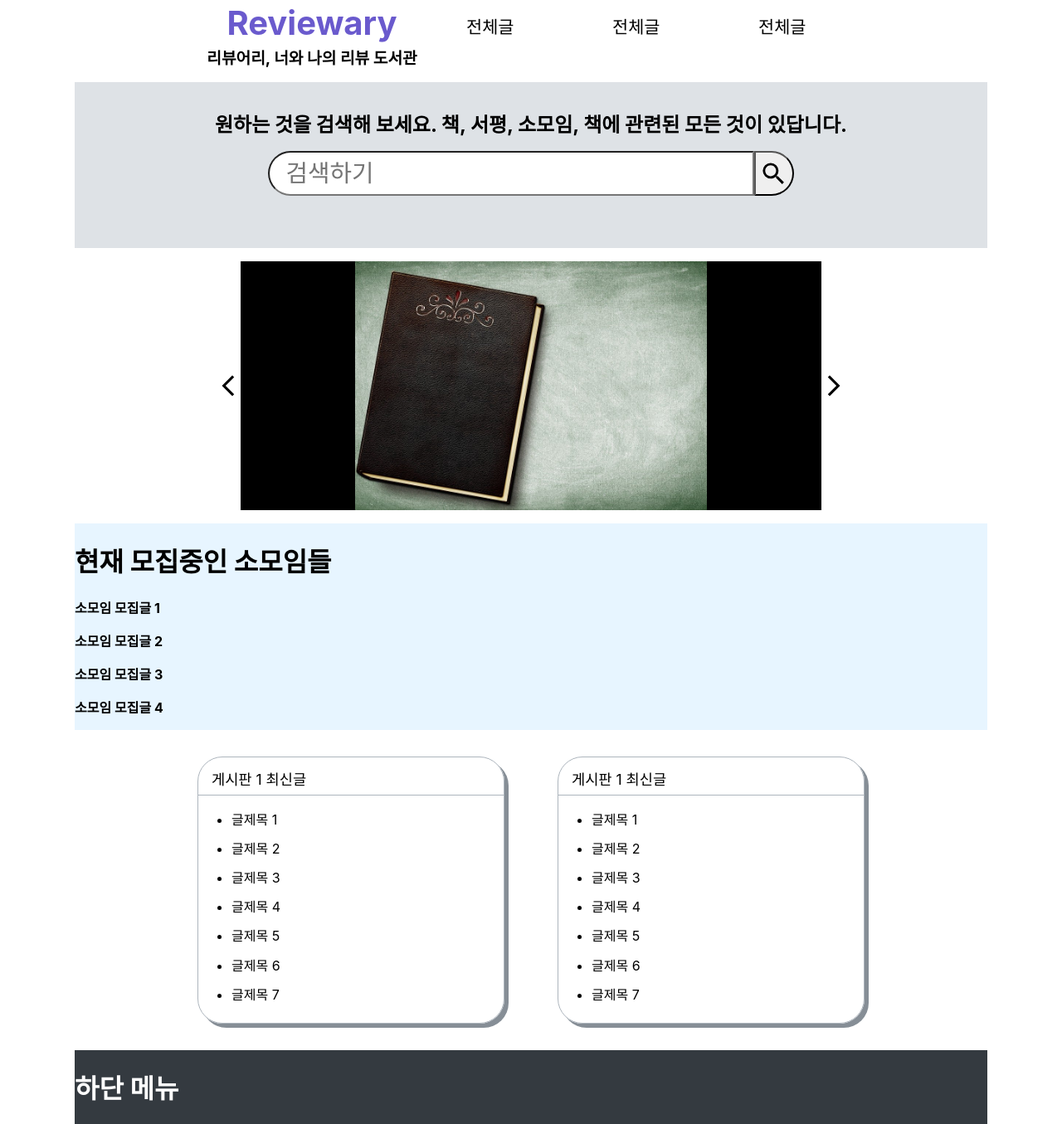
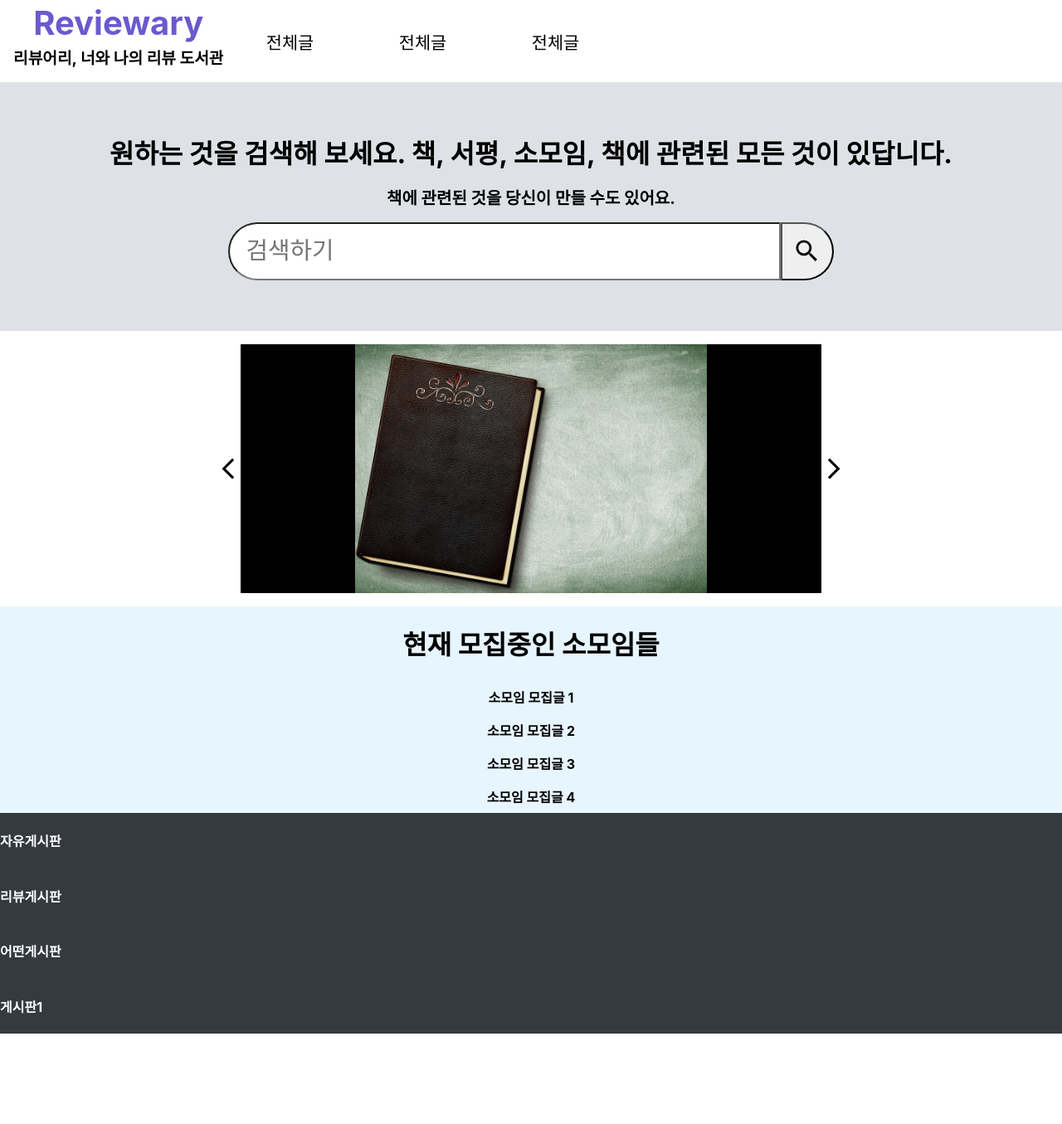
Before and after one commit to witch-factory/book-community, a React (Create React App) app in the folder client/: page / in a window 1280 px wide. Shown: the whole page at 83% size. After the commit the page ends 1246 px from the top, so only its background shows below. Built offline with nearby package versions, Linux system fonts and the light colour scheme.

Commit message:
메인페이지 레이아웃 수정. 너비 100%로

```diff
--- a/client/src/MainPage.js
+++ b/client/src/MainPage.js
@@ -1,7 +1,6 @@
 import React from 'react';
 import styled from 'styled-components';
 import PageHeader from './PageHeader';
-import HorizontalContainer from './common/HorizontalContainer';
 import book1 from './image/book1.jpg';
 import book2 from './image/book2.jpg';
 import book3 from './image/book3.jpg';
@@ -10,28 +9,9 @@ import book5 from './image/book5.jpg';
 import SlideMenu from './common/SlideMenu';
 import SearchBox from './common/SearchBox';
 import VerticalContainer from './common/VerticalContainer';
-import CurrentBoardSummary from './common/CurrentBoardSummary';
 import SmallGroupSummary from './SmallGroupSummary';
 
 const slideMenuImageList = [book1, book2, book3, book4, book5];
-
-const firstBoardTitleList = [
-  '글제목 1',
-  '글제목 2',
-  '글제목 3',
-  '글제목 4',
-  '글제목 5',
-  '글제목 6',
-  '글제목 7',
-  '글제목 8',
-  '글제목 9',
-  '글제목 10',
-  '글제목 11',
-  '글제목 12',
-  '글제목 13',
-  '글제목 14',
-  '글제목 15',
-];
 
 const smallGroupTitleList = [
   '소모임 모집글 1',
@@ -40,16 +20,39 @@ const smallGroupTitleList = [
   '소모임 모집글 4',
 ];
 
+const siteMenuList = [
+  '자유게시판',
+  '리뷰게시판',
+  '어떤게시판',
+  '게시판1',
+];
+
 const PageFooterContainer = styled.div`
-  width:1100px;
+  width:100%;
   background: #343a40;
   color:white;
+  display: flex;
 `;
+
+const SiteMapListContainer = styled.div`
+  display: flex;
+  flex-direction: column;
+`;
+
+function SiteMapList({ menuList }) {
+  return (
+    <SiteMapListContainer>
+      {menuList.map((item) => <h4 key={item}>{item}</h4>)}
+    </SiteMapListContainer>
+  );
+}
 
 function PageFooter() {
   return (
     <PageFooterContainer>
-      <h1>하단 메뉴</h1>
+      <SiteMapListContainer>
+        <SiteMapList menuList={siteMenuList} />
+      </SiteMapListContainer>
     </PageFooterContainer>
   );
 }
@@ -57,18 +60,14 @@ function PageFooter() {
 function MainPage() {
   return (
 
-    <VerticalContainer horizontal="center">
+    <VerticalContainer>
 
       <PageHeader />
 
       <SearchBox />
-
       <SlideMenu slideMenuImages={slideMenuImageList} />
       <SmallGroupSummary TitleList={smallGroupTitleList} />
-      <HorizontalContainer>
-        <CurrentBoardSummary BoardTitles={firstBoardTitleList} />
-        <CurrentBoardSummary BoardTitles={firstBoardTitleList} />
-      </HorizontalContainer>
+
       <PageFooter />
     </VerticalContainer>
 
--- a/client/src/PageHeader.js
+++ b/client/src/PageHeader.js
@@ -1,7 +1,14 @@
 import React from 'react';
+import styled from 'styled-components';
 import HeaderLogo from './common/HeaderLogo';
-import HorizontalContainer from './common/HorizontalContainer';
 import DropDownMenu from './common/DropDownMenu';
+
+const PageHeaderContainer = styled.div`
+  display: flex;
+  flex-direction: row;
+  align-items: center;
+  margin:0;
+`;
 
 const firstMenuDropDown = [
   '자유게시판',
@@ -23,13 +30,13 @@ const thirdMenuDropDown = [
 
 function PageHeader() {
   return (
-    <HorizontalContainer>
+    <PageHeaderContainer>
       <HeaderLogo />
       <DropDownMenu menuName="전체글" dropDownItemList={firstMenuDropDown} />
       <DropDownMenu menuName="전체글" dropDownItemList={secondMenuDropDown} />
       <DropDownMenu menuName="전체글" dropDownItemList={thirdMenuDropDown} />
 
-    </HorizontalContainer>
+    </PageHeaderContainer>
   );
 }
 
--- a/client/src/SmallGroupSummary.js
+++ b/client/src/SmallGroupSummary.js
@@ -2,9 +2,12 @@ import styled from 'styled-components';
 import React from 'react';
 
 const SmallGroupSummaryContainer = styled.div`
-  width:1100px;
+  width:100%;
   background: #e7f5ff;
   margin-top:1rem;
+  display: flex;
+  flex-direction: column;
+  align-items: center;
 `;
 
 const SmallGroupSummaryTitle = styled.h1`
@@ -12,6 +15,7 @@ const SmallGroupSummaryTitle = styled.h1`
 `;
 
 const SmallGroupSummaryItem = styled.h3`
+  margin:0.5rem;
   font-size:1rem;
 `;
 
@@ -19,7 +23,15 @@ function SmallGroupSummary({ TitleList }) {
   return (
     <SmallGroupSummaryContainer>
       <SmallGroupSummaryTitle>현재 모집중인 소모임들</SmallGroupSummaryTitle>
-      {TitleList.map((groupTitle) => <SmallGroupSummaryItem>{groupTitle}</SmallGroupSummaryItem>)}
+      {TitleList.map(
+        (groupTitle) => (
+          <SmallGroupSummaryItem
+            key={groupTitle}
+          >
+            {groupTitle}
+          </SmallGroupSummaryItem>
+        ),
+      )}
     </SmallGroupSummaryContainer>
   );
 }
--- a/client/src/common/DropDownMenu.js
+++ b/client/src/common/DropDownMenu.js
@@ -2,7 +2,7 @@ import React, { useState } from 'react';
 import styled from 'styled-components';
 import VerticalContainer from './VerticalContainer';
 
-const DropDownMenuContainer = styled.div`
+const DropDownMenuBox = styled.div`
   display: none;
   color:#000000;
   width:10rem;
@@ -20,8 +20,8 @@ const DropDownMenuHeader = styled.div`
   font-size: 1.3rem;
   background: #ffffff;
   height:1.8rem;
-  width:9rem;
-  &:hover + ${DropDownMenuContainer}{
+  width:8rem;
+  &:hover + ${DropDownMenuBox}{
     display:block;
   }
 `;
@@ -60,7 +60,7 @@ function DropDownMenu({ menuName, dropDownItemList }) {
   return (
     <VerticalContainer>
       <DropDownMenuHeader>{menuName}</DropDownMenuHeader>
-      <DropDownMenuContainer>
+      <DropDownMenuBox>
         <DropDownMenuList>
           {dropDownItemList.map((item) => (
             <DropDownListItem
@@ -71,7 +71,7 @@ function DropDownMenu({ menuName, dropDownItemList }) {
             </DropDownListItem>
           ))}
         </DropDownMenuList>
-      </DropDownMenuContainer>
+      </DropDownMenuBox>
     </VerticalContainer>
   );
 }
--- a/client/src/common/HeaderLogo.js
+++ b/client/src/common/HeaderLogo.js
@@ -1,7 +1,14 @@
 import React from 'react';
 import { useNavigate } from 'react-router-dom';
 import styled from 'styled-components';
-import VerticalContainer from './VerticalContainer';
+
+const HeaderLogoContainer = styled.div`
+  display: flex;
+  flex-direction: column;
+  align-items: center;
+  margin-left:1rem;
+  margin-bottom:1rem;
+`;
 
 const HeaderMainLogo = styled.h1`
   font-size:2.5rem;
@@ -17,10 +24,10 @@ const HeaderSubLogo = styled.h2`
 function HeaderLogo() {
   const navigate = useNavigate();
   return (
-    <VerticalContainer horizontal="center">
+    <HeaderLogoContainer>
       <HeaderMainLogo onClick={() => { navigate('/'); }}>Reviewary</HeaderMainLogo>
       <HeaderSubLogo>리뷰어리, 너와 나의 리뷰 도서관</HeaderSubLogo>
-    </VerticalContainer>
+    </HeaderLogoContainer>
   );
 }
 export default HeaderLogo;
--- a/client/src/common/SearchBox.js
+++ b/client/src/common/SearchBox.js
@@ -2,18 +2,25 @@ import styled from 'styled-components';
 import { MdSearch } from 'react-icons/md';
 
 const SearchEngineContainer = styled.div`
-  margin:1rem;
-  width:1100px;
-  height:200px;
+  margin-bottom:1rem;
+  width:100%;
+  height:300px;
   display: flex;
   flex-direction: column;
+  justify-content: center;
   align-items: center;
   background: #dee2e6;
 `;
 
 const SearchEngineMainPhrase = styled.h1`
-  font-size:1.5rem;
+  font-size:4vh;
+  margin:0;
   margin-top:2rem;
+`;
+
+const SearchEngineSubPhrase = styled.h2`
+  font-size:2.5vh;
+  margin-bottom:1rem;
 `;
 
 const SearchBoxContainer = styled.div`
@@ -23,15 +30,15 @@ const SearchBoxContainer = styled.div`
 `;
 
 const SearchTextBox = styled.input`
-  width: 35rem;
+  width: 40rem;
   border-radius: 17.5rem 0 0 17.5rem;
   padding-left:1.2rem;
-  height: 3rem;
+  height: 4rem;
   font-size: 1.8rem;
 `;
 
 const SearchButtonContainer = styled.button`
-  width:3rem;
+  width:4rem;
   display: flex;
   align-items: center;
   justify-content: center;
@@ -55,6 +62,9 @@ function SearchBox() {
         원하는 것을 검색해 보세요.
         책, 서평, 소모임, 책에 관련된 모든 것이 있답니다.
       </SearchEngineMainPhrase>
+      <SearchEngineSubPhrase>
+        책에 관련된 것을 당신이 만들 수도 있어요.
+      </SearchEngineSubPhrase>
       <SearchBoxContainer>
         <SearchTextBox placeholder="검색하기" />
         <SearchBoxSearchButton />
--- a/client/src/common/SlideMenu.js
+++ b/client/src/common/SlideMenu.js
@@ -36,6 +36,7 @@ const SlideContainer = styled.div`
 `;
 
 const SlideMenuContainer = styled.div`
+  width:100%;
   display: flex;
   flex-direction: row;
   justify-content: center;
```
